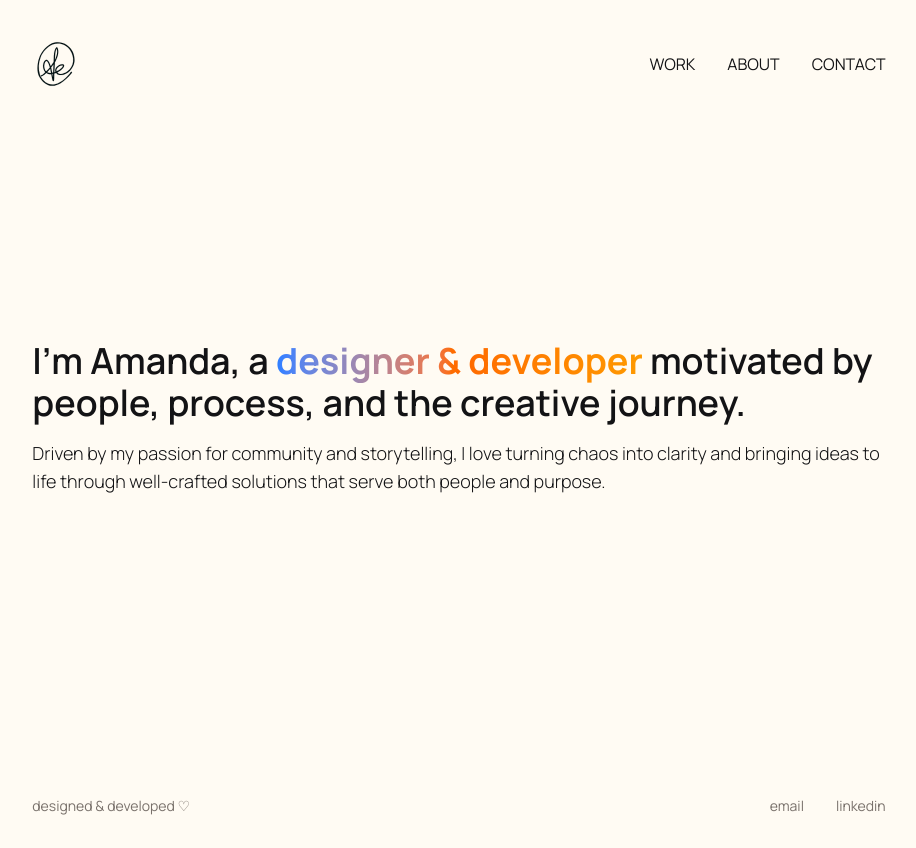
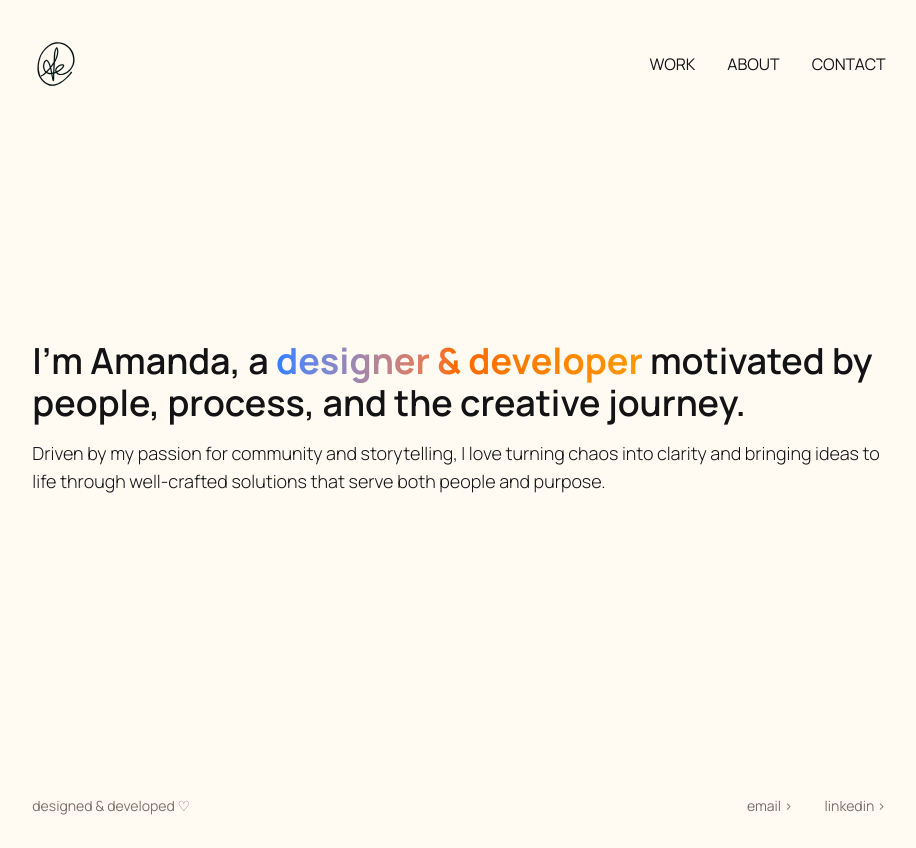
Before and after one commit to aescaba/portfolio, a Next.js app: page / in a window 1280 px wide. Shown: the whole page, without its empty margins (181-1097 px from the left). Built offline with nearby package versions, Linux system fonts and the light colour scheme.

Commit message:
add arrows to footer ext links

```diff
--- a/components/footer.js
+++ b/components/footer.js
@@ -12,8 +12,8 @@ export default function Footer() {
             <p>designed & developed ♡</p>
             </div>
           <div className="flex space-x-8">
-            <div className="hover:text-blueberry"><a href="mailto:amandaescaba@gmail.com">email</a></div>
-            <div className="hover:text-blueberry"><a href="https://www.linkedin.com/in/aescaba/" target="_blank">linkedin</a></div>
+            <div className="hover:text-blueberry"><a href="mailto:amandaescaba@gmail.com">email &gt; </a></div>
+            <div className="hover:text-blueberry"><a href="https://www.linkedin.com/in/aescaba/" target="_blank">linkedin &gt;</a></div>
           </div>
         </div>
         {/* <a className=""
```
